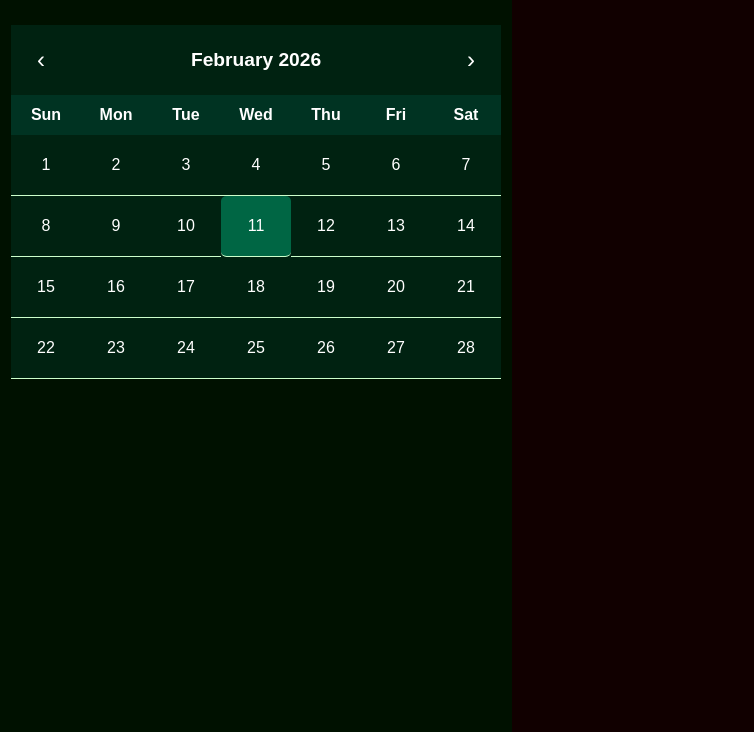
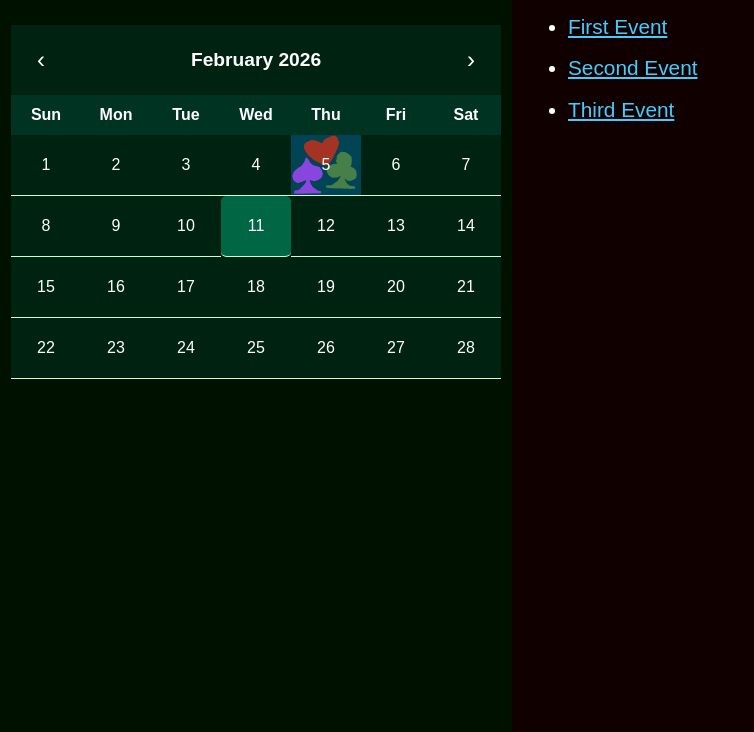
Before and after one commit to SeafarersWind/web-calendar, a plain HTML site: page index.html in a window 1280 px wide. Shown: the part 68-800 px from the top of the page, without its empty margins (0-754 px from the left). Drawn offline with Linux system fonts and the light colour scheme; no server answers.

Commit message:
Fixed events loading out of sequence

```diff
--- /dev/null
+++ b/events/2026-2-5.json
@@ -0,0 +1,51 @@
+{
+	"events": [
+		{
+			"title": "First Event",
+			"image": "kahlua-1.jpg",
+			"info": "This is the first event.",
+			"all_day": false,
+			"time_start": "1:00 pm",
+			"time_end": "4:00 pm",
+			"address": "1 Centennial Square",
+			"location": "Centennial Square",
+			"icon": "heart.png",
+			"icon_priority": 1,
+			"duration": 1
+		},
+
+		{
+			"title": "Second Event",
+
+			"image": "kahlua-2.jpg",
+
+			"info": "This is the second event.",
+
+			"all_day": true,
+
+			"location": "Centennial Square",
+			"address": "1 Centennial Square",
+
+			"icon": "spade.png",
+			"icon_priority": 1
+		},
+
+		{
+			"title": "Third Event",
+
+			"image": "kahlua-5.jpg",
+
+			"info": "This is the third event.",
+
+			"all_day": false,
+			"time_start": "1:00 pm",
+			"time_end": "4:00 pm",
+
+			"location": "Centennial Square",
+			"address": "1 Centennial Square",
+
+			"icon": "club.png",
+			"icon_priority": 1
+		}
+	]
+}
--- a/script.js
+++ b/script.js
@@ -113,7 +113,10 @@ function renderCalendar(month, year) {
 async function getEvents() {
 	eventFullList.replaceChildren();
 
-	for(const entry of calendarDates.childNodes) {
+	let promises = new Array(calendarDates.childElementCount);
+
+	for(let i = 0; i < calendarDates.childElementCount; i++) {
+		const entry = calendarDates.childNodes[i];
 		const entryDay = parseInt(entry.getAttribute('day'), 10);
 		const entryMonth = parseInt(entry.getAttribute('month'), 10);
 		const entryYear = parseInt(entry.getAttribute('year'), 10);
@@ -121,7 +124,58 @@ async function getEvents() {
 
 		let eventPath = `./events/${entryYear}-${entryMonth+1}-${entryDay}.json`;
 
-		let eventData = await getEventData(eventPath);
+		promises[i] = getEventData(eventPath);
+
+		// let eventData = await getEventData(eventPath);
+		// if(eventData) {
+		// 	entry.classList.add('event');
+		// 	dates[entryDate] = eventData;
+
+		// 	let listDate = document.createElement('div');
+		// 	listDate.textContent = entryDate.toDateString();
+		// 	eventFullList.appendChild(listDate);
+
+		// 	let dateIcons = document.createElement('div');
+		// 	dateIcons.classList.add('icons');
+		// 	entry.appendChild(dateIcons);
+
+		// 	let iconPriority = 0;
+		// 	for(let i = 0; i < dates[entryDate].events.length; i++) {
+		// 		let listEvent = document.createElement('li');
+		// 		let a = document.createElement('a');
+		// 		if(dates[entryDate].events[i].title) { a.textContent = dates[entryDate].events[i].title; }
+		// 		else { a.textContent = "(title not provided)"; }
+		// 		a.href = "javascript:void(0)";
+		// 		listEvent.appendChild(a);
+
+		// 		listEvent.addEventListener('click', () => {
+		// 			displayEvent(dates[entryDate].events[i]);
+		// 		});
+
+		// 		eventFullList.appendChild(listEvent);
+
+		// 		if(dates[entryDate].events[i].icon && dates[entryDate].events[i].icon_priority >= iconPriority) {
+		// 			if(dates[entryDate].events[i].icon_priority > iconPriority) {
+		// 				dateIcons.replaceChildren();
+		// 				iconPriority = dates[entryDate].events[i].icon_priority;
+		// 			}
+		// 			let icon = document.createElement('img');
+		// 			icon.src = `events/icons/${dates[entryDate].events[i].icon}`;
+		// 			icon.classList.add('icon');
+		// 			dateIcons.appendChild(icon);
+		// 		}
+		// 	}
+		// }
+	}
+
+	Promise.all(promises).then((events) => {
+		for(let i = 0; i < events.length; i++) {
+			const eventData = events[i];
+			const entry = calendarDates.childNodes[i];
+			const entryDay = parseInt(entry.getAttribute('day'), 10);
+			const entryMonth = parseInt(entry.getAttribute('month'), 10);
+			const entryYear = parseInt(entry.getAttribute('year'), 10);
+			const entryDate = new Date(entryYear, entryMonth, entryDay);
 			if(eventData) {
 				entry.classList.add('event');
 				dates[entryDate] = eventData;
@@ -162,6 +216,7 @@ async function getEvents() {
 				}
 			}
 		}
+	});
 
 	displayEventFullList();
 }
--- a/style.css
+++ b/style.css
@@ -271,6 +271,8 @@ a:active { color: #4CF; }
 #close-button {
     --padding: 20%;
 
+    display: none;
+
 	position: sticky;
 	top: 2rem;
 	width: 50px;
```
Lines whose indentation alone changed are shown as unchanged.
